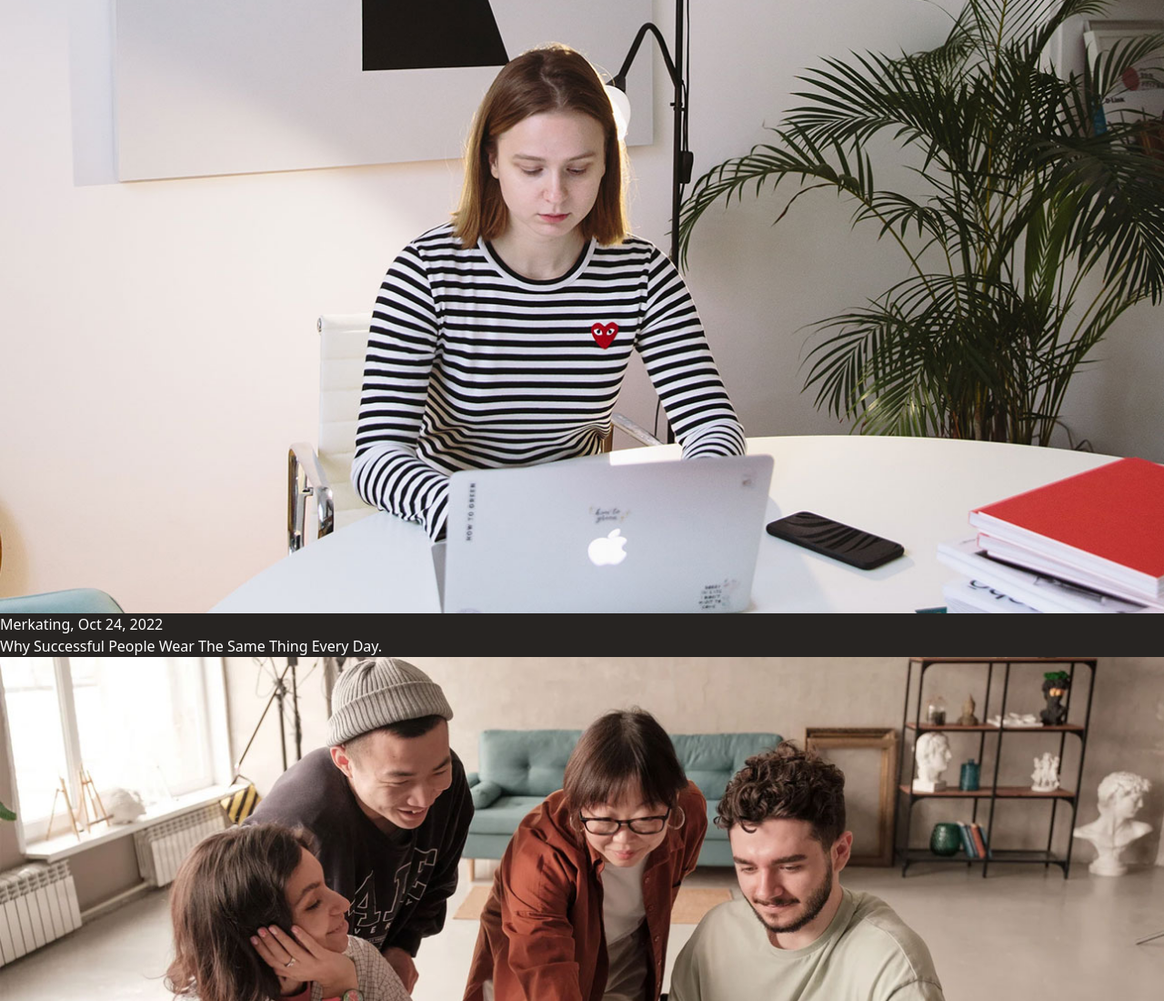
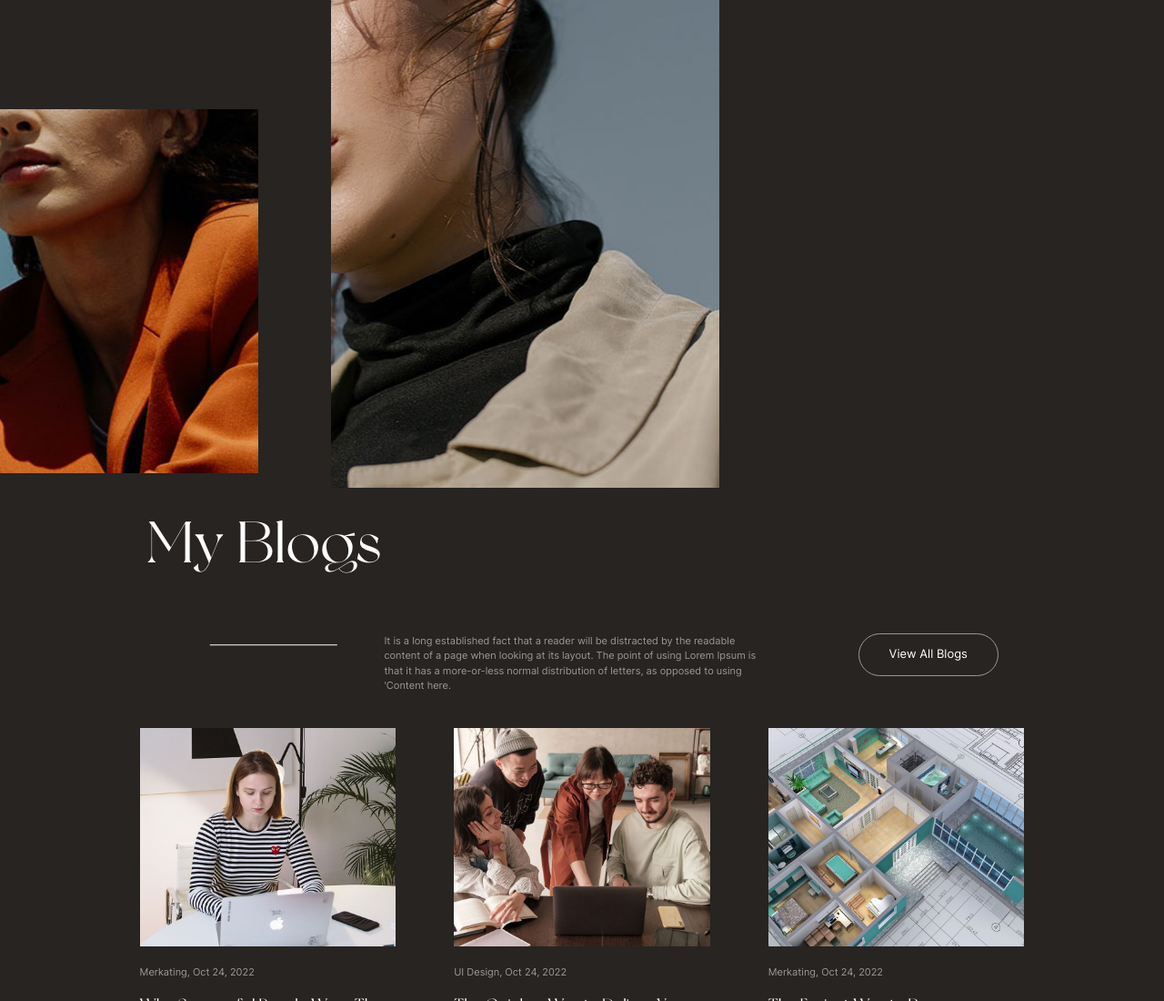
Before and after one commit to ChristianScholtysik/Passion-for-Fashion, a plain HTML site: page index.html in a window 1280 px wide. Shown: the part 4140-5240 px from the top of the page at 91% size. Drawn offline with nearby package versions, Linux system fonts and the light colour scheme; a web font is replaced by a local one.

Commit message:
changes in css and index

```diff
--- a/assets/css/styles.css
+++ b/assets/css/styles.css
@@ -16,21 +16,27 @@
 .myBlogs {
   background-color: #272422;
   color: white;
-  padding: 5% 0;
+  /* padding: 5% 2em; */
+  display: flex;
+  flex-direction: column;
+  align-items: center;
 }
 .myBlogs h2 {
   font-family: NewYork;
   font-size: 4rem;
-  width: 50vw;
+  width: 77vw;
   padding: 1% 0;
-  margin-left: 15%;
+  display: flex;
+  justify-content: flex-start;
+  align-items: flex-start;
+  margin-left: 2%;
 }
 
 .infoBlogs {
   display: flex;
   align-items: start;
   width: 100vw;
-  margin-left: 15%;
+  margin-left: 27%;
   padding: 3% 0;
 }
 .infoBlogs img {
@@ -40,10 +46,12 @@
 }
 
 .infoBlogs p {
-  width: 42vw;
-  font-size: 15px;
+  width: 32vw;
+  font-size: 11px;
   font-family: Inter-Regular;
   color: #999999;
+  margin-left: 2rem;
+  margin-right: 3rem;
 }
 
 .infoBlogs button {
@@ -56,12 +64,59 @@
   margin-left: 5%;
 }
 
+.blogBilderDrei {
+  display: flex;
+  justify-content: space-between;
+  align-items: center;
+  width: 80vw;
+  padding: 0 2%;
+  gap: 5vw;
+}
+
+.blogBilderDrei .bild1 img,
+.blogBilderDrei .bild2 img,
+.blogBilderDrei .bild3 img {
+  height: 30vh;
+  margin-bottom: 7%;
+  object-fit: cover;
+}
+
+.blogBilderDrei .bild1 p:first-of-type,
+.blogBilderDrei .bild2 p:first-of-type,
+.blogBilderDrei .bild3 p:first-of-type {
+  font-size: 11px;
+  font-family: Inter-Regular;
+  color: #999999;
+  margin-bottom: 5%;
+}
+.blogBilderDrei .bild1 p:nth-of-type(2),
+.blogBilderDrei .bild2 p:nth-of-type(2),
+.blogBilderDrei .bild3 p:nth-of-type(2) {
+  font-size: 18px;
+  font-family: NewYork;
+  font-weight: 400;
+  color: white;
+  margin-bottom: 5%;
+}
+.blogBilderDrei .bild1 {
+  width: 22vw;
+  height: 50vh;
+}
+.blogBilderDrei .bild2 {
+  width: 22vw;
+  height: 50vh;
+}
+.blogBilderDrei .bild3 {
+  width: 22vw;
+  height: 50vh;
+}
+
 /* section dreiMädels */
 
 .dreiMädels {
   /* background-image: url(../img/Images/23.jpeg);
-    background-repeat: no-repeat;
-    background-size: cover; */
+      background-repeat: no-repeat;
+      background-size: cover; */
   height: 35em;
   display: flex;
   flex-direction: column;
@@ -74,8 +129,8 @@
   width: 100vw;
   height: 100%;
   /* background-repeat: no-repeat;
-    background-size: contain;
-    background-position: center; */
+      background-size: contain;
+      background-position: center; */
   opacity: 0.5;
   object-fit: cover;
   /* z-index: 1; */
--- a/index.html
+++ b/index.html
@@ -10,7 +10,7 @@
         theme: {
           extend: {
             colors: {
-              brown: "#3C3636",
+              brown: "#272422",
               gray: "#999999",
               gold: "#E8BF96",
             },
@@ -154,35 +154,69 @@
           Selected <br />
           works
         </h2>
+
         <div class="text-gray flex justify-between items-center mb-24">
           <p class="ml-16">________________________</p>
           <p class="mr-64">
             Creative work of natural source from, We select only those <br />
             modern works also my planet your products.
           </p>
-          <button class="rounded-full border-2 p-8 text-gray">
-            View All Works
-          </button>
+          <button class="rounded-full p-8 text-gray">View All Works</button>
         </div>
+      </section>
 
-        <div class="border-8 w-6/6 flex gap-20">
-          <img
-            src="./assets/img/Images/1.jpeg"
-            class="h-screen w-7/12 object-cover group/item hover:bg-slate-100 p-8" />
-          <div class="">
-            <span class="">Development </span>
-            <span
-              class="group/edit text-white text-7xl invisible hover:bg-slate-200 group-hover/item:visible"
+      <!-- Images -->
+      <section class="w-4/6 h-screen flex gap-20">
+        <div
+          class="h-6/6 w-3/6 flex group bg-[url('./assets/img/Images/1.jpeg')] bg-auto bg-no-repeat bg-center">
+          <div class="invisible group-hover:visible flex flex-col p-20">
+            <img src="./assets/img/Images/pfeilnachoben.png" class="w-6" />
+            <span class="text-white">DEVELOPMENT </span>
+            <span class="text-white text-7xl font-['NewYork']"
               >Stephanie <br />
               Brückler</span
             >
           </div>
-          <img
-            src="./assets/img/Images/2.jpeg"
-            class="w-4/12 mt-64 mb-64 object-cover" />
+        </div>
+        <div
+          class="h-3/6 w-2/6 gap-20 group bg-[url('./assets/img/Images/2.jpeg')] bg-auto bg-no-repeat bg-center relative top-96">
+          <div class="invisible group-hover:visible flex flex-col p-20">
+            <img src="./assets/img/Images/pfeilnachoben.png" class="w-6" />
+            <span class="text-white">CREATIVE</span>
+            <span class="text-white text-7xl font-['NewYork']"
+              >Shelby <br />
+              Hypol</span
+            >
+          </div>
         </div>
       </section>
+      <!-- Images 2nd row -->
 
+      <section class="w-4/6 h-screen flex gap-20 mt-32">
+        <div
+          class="h-3/6 w-2/6 gap-20 group bg-[url('./assets/img/Images/4.jpeg')] bg-auto bg-no-repeat bg-center relative top-96">
+          <div class="invisible group-hover:visible flex flex-col p-20">
+            <img src="./assets/img/Images/pfeilnachoben.png" class="w-6" />
+            <span class="text-white">WEBDESIGN</span>
+            <span class="text-white text-7xl font-['NewYork']"
+              >Visual <br />
+              identity</span
+            >
+          </div>
+        </div>
+
+        <div
+          class="h-6/6 w-3/6 flex group bg-[url('./assets/img/Images/5.jpeg')] bg-auto bg-no-repeat bg-center">
+          <div class="invisible group-hover:visible flex flex-col p-20">
+            <img src="./assets/img/Images/pfeilnachoben.png" class="w-6" />
+            <span class="text-white">BRANDING</span>
+            <span class="text-white text-7xl font-['NewYork']"
+              >Etienne <br />
+              Godiard</span
+            >
+          </div>
+        </div>
+      </section>
       <section class="myBlogs">
         <h2>My Blogs</h2>
         <div class="infoBlogs">
@@ -196,17 +230,17 @@
           <button>View All Blogs</button>
         </div>
         <div class="blogBilderDrei">
-          <div>
+          <div class="bild1">
             <img src="./assets/img/Images/7.jpeg" alt="bild7" />
             <p>Merkating, Oct 24, 2022</p>
             <p>Why Successful People Wear The Same Thing Every Day.</p>
           </div>
-          <div>
+          <div class="bild2">
             <img src="./assets/img/Images/8.jpeg" alt="bild8" />
             <p>UI Design, Oct 24, 2022</p>
             <p>The Quickes Way to Deliver Your Message? Make It Visual.</p>
           </div>
-          <div>
+          <div class="bild3">
             <img src="./assets/img/Images/9.jpeg" alt="bild9" />
             <p>Merkating, Oct 24, 2022</p>
             <p>The Easiest Way to Become a Successful Writer and Authors.</p>
@@ -219,8 +253,8 @@
         <div class="imgWrap">
           <h3>DIVINE BEAUTY</h3>
           <p>
-                   Design is the art of applying design, aesthetics, clothing
-            and natural beauty to clothing with its accessories.
+            Design is the art of applying design, aesthetics, clothing and
+            natural beauty to clothing with its accessories.
           </p>
         </div>
       </section>
@@ -229,10 +263,10 @@
         <h2>Nominated as fashion designer of the year worldwide.</h2>
         <div class="passionateAward">
           <p>
-                              I'm passionate about doing the best digital
-            innovation we can and pushing nontechnology to its limits. And I
-            achieve results we're proud of. We work with purpose-driven
-            companies to take brave ideas to market.
+            I'm passionate about doing the best digital innovation we can and
+            pushing nontechnology to its limits. And I achieve results we're
+            proud of. We work with purpose-driven companies to take brave ideas
+            to market.
           </p>
           <div>
             <img src="./assets/img/Images/12.png" alt="bestAwardWinnerImg" />
```
